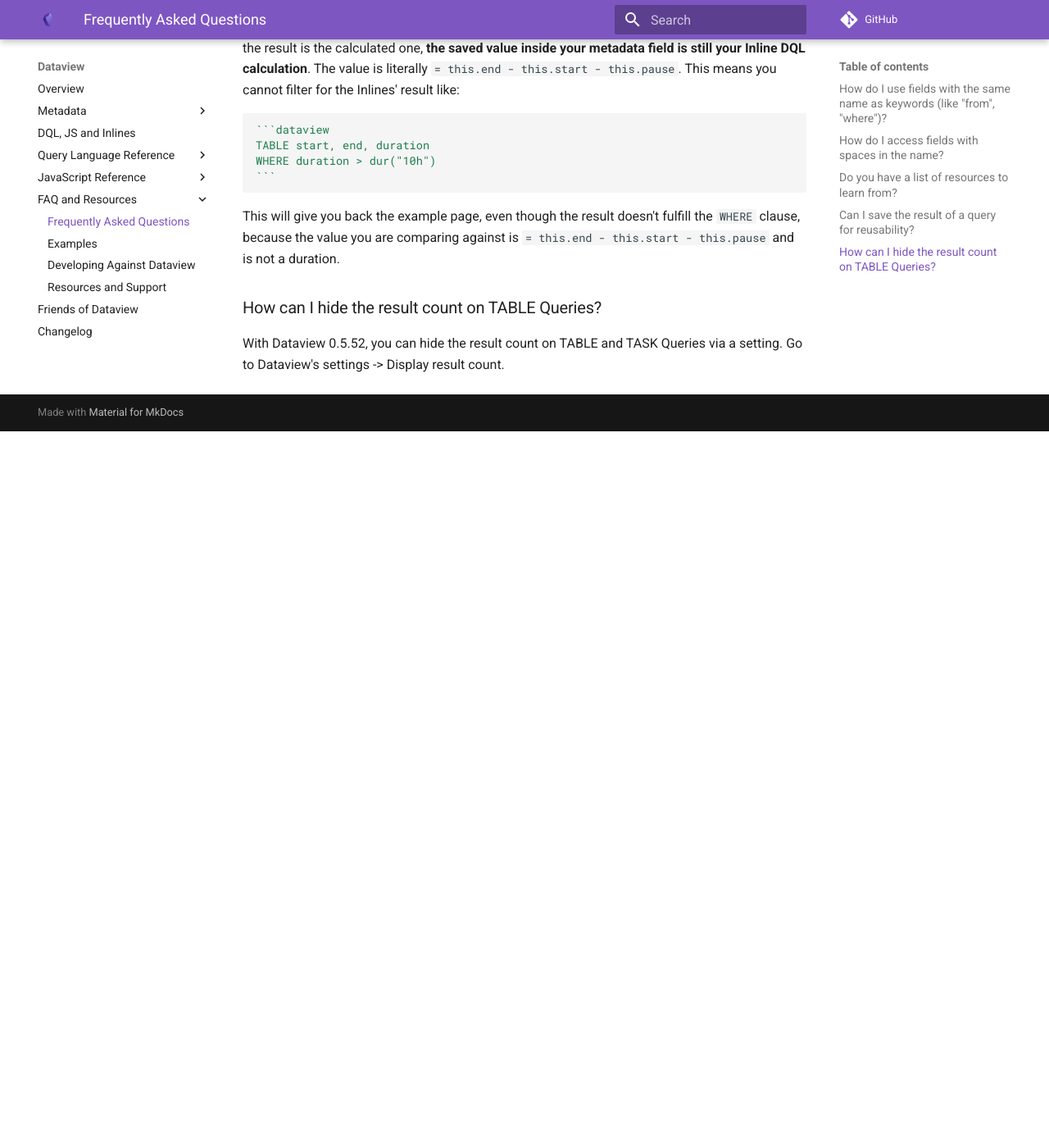
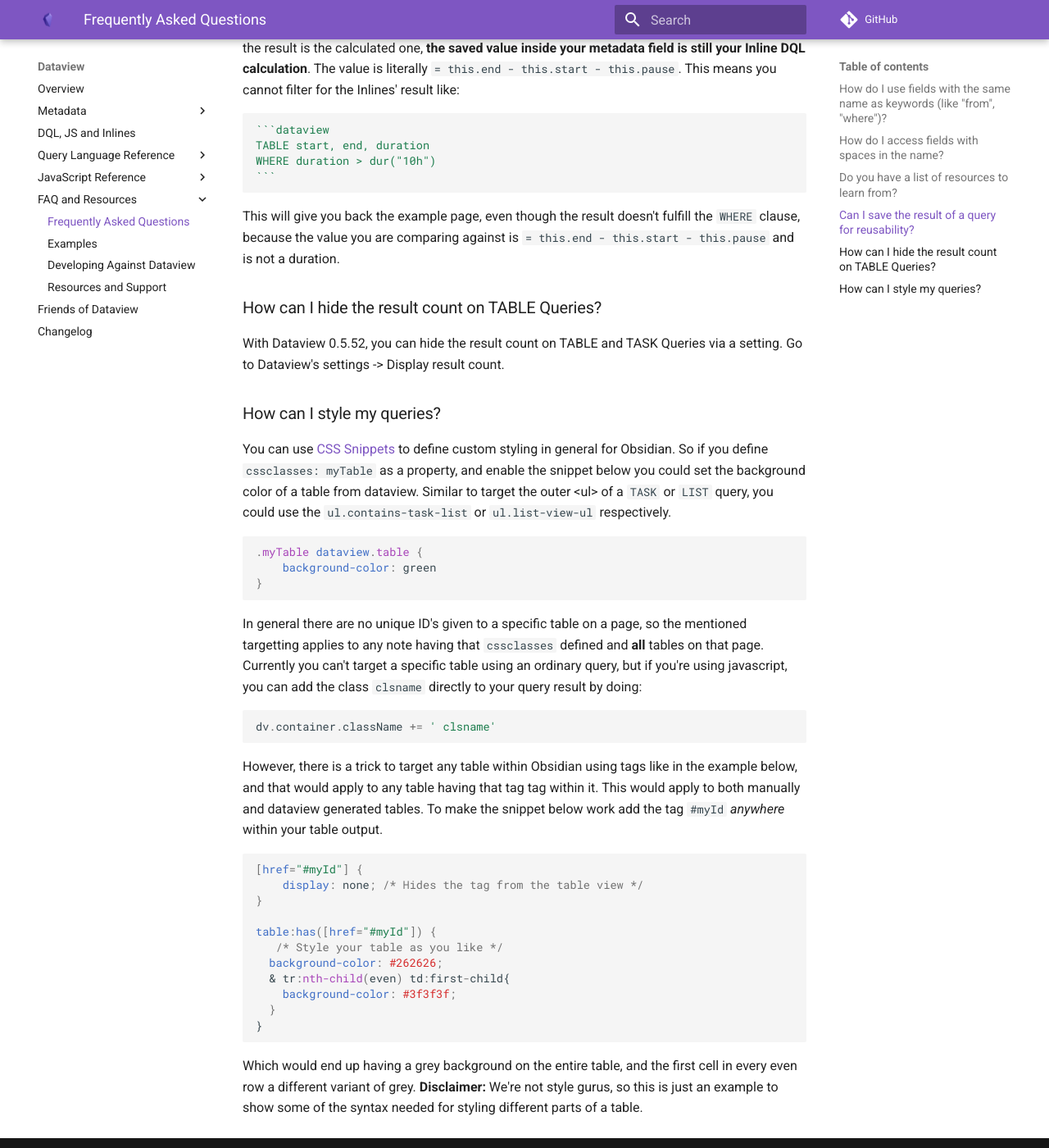
Before and after one commit to blacksmithgu/obsidian-dataview, an MkDocs documentation site: the page built from docs/docs/resources/faq.md, in a window 1280 px wide and 1400 px high, scrolled down 1450 px. Shown: the whole window at 82% size. Built offline with MkDocs 1.6.1 and Material for MkDocs 9.7.7, drawn with Linux system fonts in a browser that asks for light colours; comment, search, counter and statistics services are not loaded; before the commit the page ends 1976 px from its top, so only the background shows below that.

Commit message:
FAQ: Styling query results
Related to #925, this documentation shows how to target the dataview results, and even throws in an extra tip related to uniquely targeting a table.

See also https://github.com/blacksmithgu/obsidian-dataview/projects/15#card-86490429

````diff
--- a/docs/docs/resources/faq.md
+++ b/docs/docs/resources/faq.md
@@ -68,3 +68,37 @@ This will give you back the example page, even though the result doesn't fulfill
 ### How can I hide the result count on TABLE Queries?
 
 With Dataview 0.5.52, you can hide the result count on TABLE and TASK Queries via a setting. Go to Dataview's settings -> Display result count.
+
+### How can I style my queries?
+
+You can use [CSS Snippets](https://help.obsidian.md/Extending+Obsidian/CSS+snippets) to define custom styling in general for Obsidian. So if you define `cssclasses: myTable` as a property, and enable the snippet below you could set the background color of a table from dataview. Similar to target the outer &lt;ul&gt; of a `TASK` or `LIST` query, you could use the `ul.contains-task-list` or `ul.list-view-ul` respectively.
+
+```css
+.myTable dataview.table {
+    background-color: green
+}
+```
+
+In general there are no unique ID's given to a specific table on a page, so the mentioned targetting applies to any note having that `cssclasses` defined and **all** tables on that page. Currently you can't target a specific table using an ordinary query, but if you're using javascript, you can add the class `clsname` directly to your query result by doing:
+
+```js
+dv.container.className += ' clsname'
+```
+
+However, there is a trick to target any table within Obsidian using tags like in the example below, and that would apply to any table having that tag tag within it. This would apply to both manually and dataview generated tables. To make the snippet below work add the tag `#myId` _anywhere_ within your table output.
+
+```css
+[href="#myId"] {
+    display: none; /* Hides the tag from the table view */
+}
+
+table:has([href="#myId"]) {
+   /* Style your table as you like */
+  background-color: #262626;
+  & tr:nth-child(even) td:first-child{
+    background-color: #3f3f3f;
+  }
+}
+```
+
+Which would end up having a grey background on the entire table, and the first cell in every even row a different variant of grey. **Disclaimer:** We're not style gurus, so this is just an example to show some of the syntax needed for styling different parts of a table.
````
